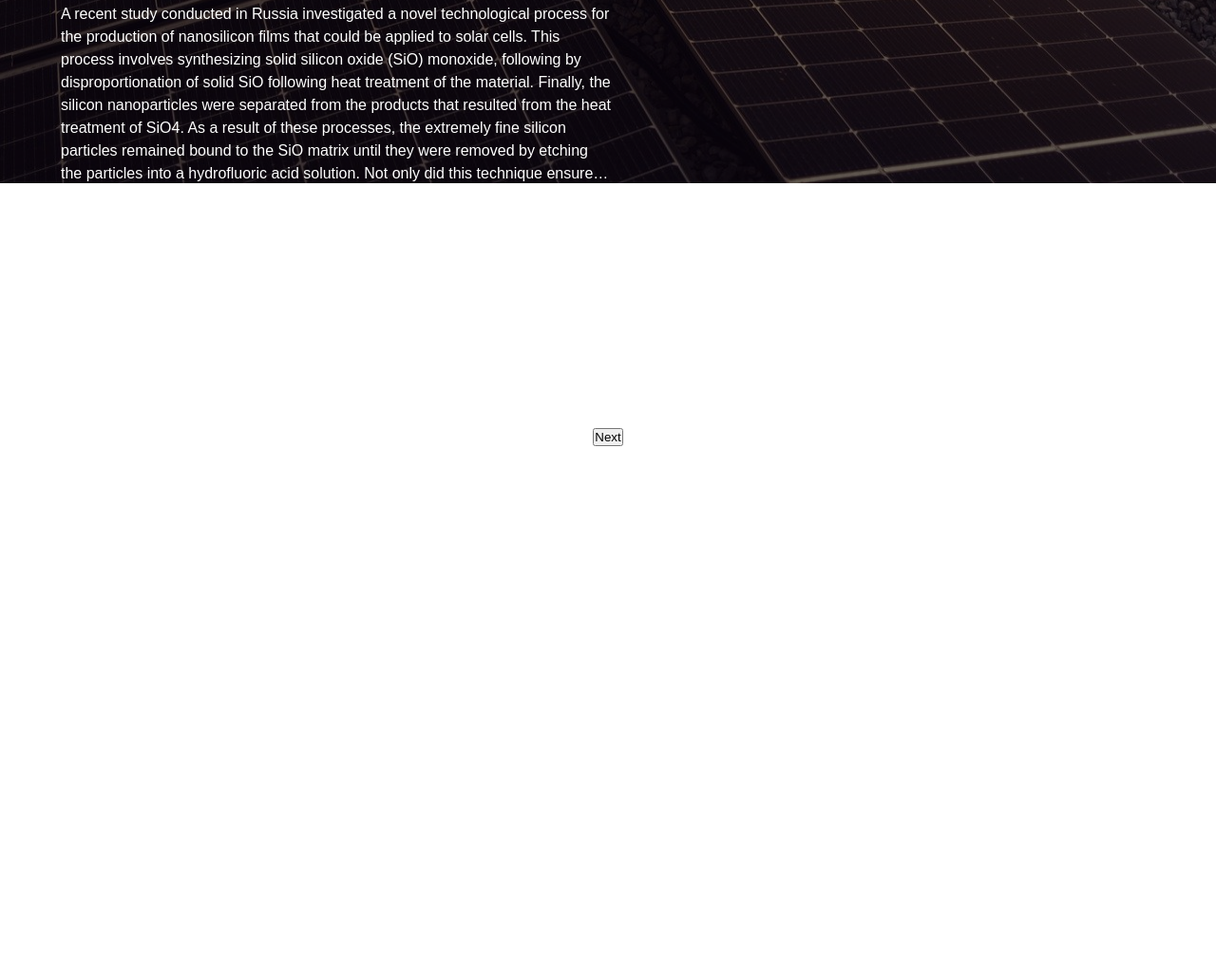
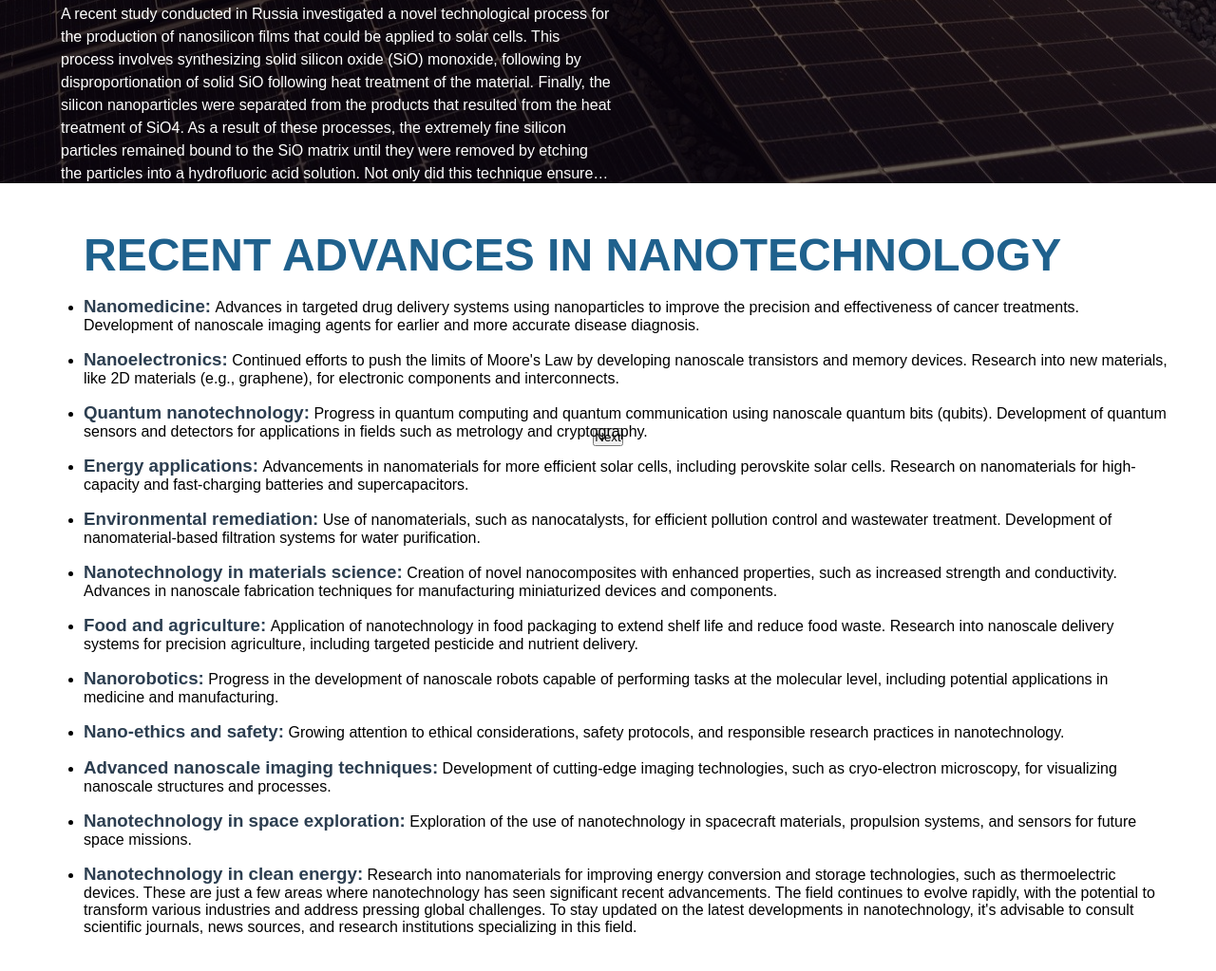
Before and after one commit to luckygoswami/nanoparticles, a plain HTML site: page horizon.html in a window 1280 px wide. Shown: the part 1406-2429 px from the top of the page at 95% size. Before the commit the page ends 1876 px from the top, so only its background shows below. Drawn offline with Linux system fonts and the light colour scheme.

Commit message:
added and styled recent advances section

```diff
--- a/horizon.html
+++ b/horizon.html
@@ -109,6 +109,113 @@
           <button class="scroll-btn next">Next</button>
         </div>
       </section>
+
+      <section class="recent-advances">
+        <ul>
+          <h2>Recent advances in Nanotechnology</h2>
+          <li>
+            <h3>Nanomedicine:</h3>
+            <p>
+              Advances in targeted drug delivery systems using nanoparticles to
+              improve the precision and effectiveness of cancer treatments.
+              Development of nanoscale imaging agents for earlier and more accurate
+              disease diagnosis.
+            </p>
+          </li>
+          <li>
+            <h3>Nanoelectronics:</h3>
+            <p>
+              Continued efforts to push the limits of Moore's Law by developing
+              nanoscale transistors and memory devices. Research into new materials,
+              like 2D materials (e.g., graphene), for electronic components and
+              interconnects.
+            </p>
+          </li>
+          <li>
+            <h3>Quantum nanotechnology:</h3>
+            <p>
+              Progress in quantum computing and quantum communication using nanoscale
+              quantum bits (qubits). Development of quantum sensors and detectors for
+              applications in fields such as metrology and cryptography.
+            </p>
+          </li>
+          <li>
+            <h3>Energy applications:</h3>
+            <p>
+              Advancements in nanomaterials for more efficient solar cells, including
+              perovskite solar cells. Research on nanomaterials for high-capacity and
+              fast-charging batteries and supercapacitors.
+            </p>
+          </li>
+          <li>
+            <h3>Environmental remediation:</h3>
+            <p>
+              Use of nanomaterials, such as nanocatalysts, for efficient pollution
+              control and wastewater treatment. Development of nanomaterial-based
+              filtration systems for water purification.
+            </p>
+          </li>
+          <li>
+            <h3>Nanotechnology in materials science:</h3>
+            <p>
+              Creation of novel nanocomposites with enhanced properties, such as
+              increased strength and conductivity. Advances in nanoscale fabrication
+              techniques for manufacturing miniaturized devices and components.
+            </p>
+          </li>
+          <li>
+            <h3>Food and agriculture:</h3>
+            <p>
+              Application of nanotechnology in food packaging to extend shelf life
+              and reduce food waste. Research into nanoscale delivery systems for
+              precision agriculture, including targeted pesticide and nutrient
+              delivery.
+            </p>
+          </li>
+          <li>
+            <h3>Nanorobotics:</h3>
+            <p>
+              Progress in the development of nanoscale robots capable of performing
+              tasks at the molecular level, including potential applications in
+              medicine and manufacturing.
+            </p>
+          </li>
+          <li>
+            <h3>Nano-ethics and safety:</h3>
+            <p>
+              Growing attention to ethical considerations, safety protocols, and
+              responsible research practices in nanotechnology.
+            </p>
+          </li>
+          <li>
+            <h3>Advanced nanoscale imaging techniques:</h3>
+            <p>
+              Development of cutting-edge imaging technologies, such as cryo-electron
+              microscopy, for visualizing nanoscale structures and processes.
+            </p>
+          </li>
+          <li>
+            <h3>Nanotechnology in space exploration:</h3>
+            <p>
+              Exploration of the use of nanotechnology in spacecraft materials,
+              propulsion systems, and sensors for future space missions.
+            </p>
+          </li>
+          <li>
+            <h3>Nanotechnology in clean energy:</h3>
+            <p>
+              Research into nanomaterials for improving energy conversion and storage
+              technologies, such as thermoelectric devices. These are just a few
+              areas where nanotechnology has seen significant recent advancements.
+              The field continues to evolve rapidly, with the potential to transform
+              various industries and address pressing global challenges. To stay
+              updated on the latest developments in nanotechnology, it's advisable to
+              consult scientific journals, news sources, and research institutions
+              specializing in this field.
+            </p>
+          </li>
+        </ul>
+      </section>
     </main>
 
     <script src="script.js"></script>
--- a/style.css
+++ b/style.css
@@ -563,4 +563,26 @@ ol {
       }
     }
   }
+
+  .recent-advances {
+    padding: 3rem;
+
+    ul {
+      h2 {
+        color: #1f618d;
+        font-size: 3rem;
+        text-transform: uppercase;
+      }
+
+      li {
+        h3 {
+          color: #2c3e50;
+          display: inline;
+        }
+        p {
+          display: inline;
+        }
+      }
+    }
+  }
 }
```
